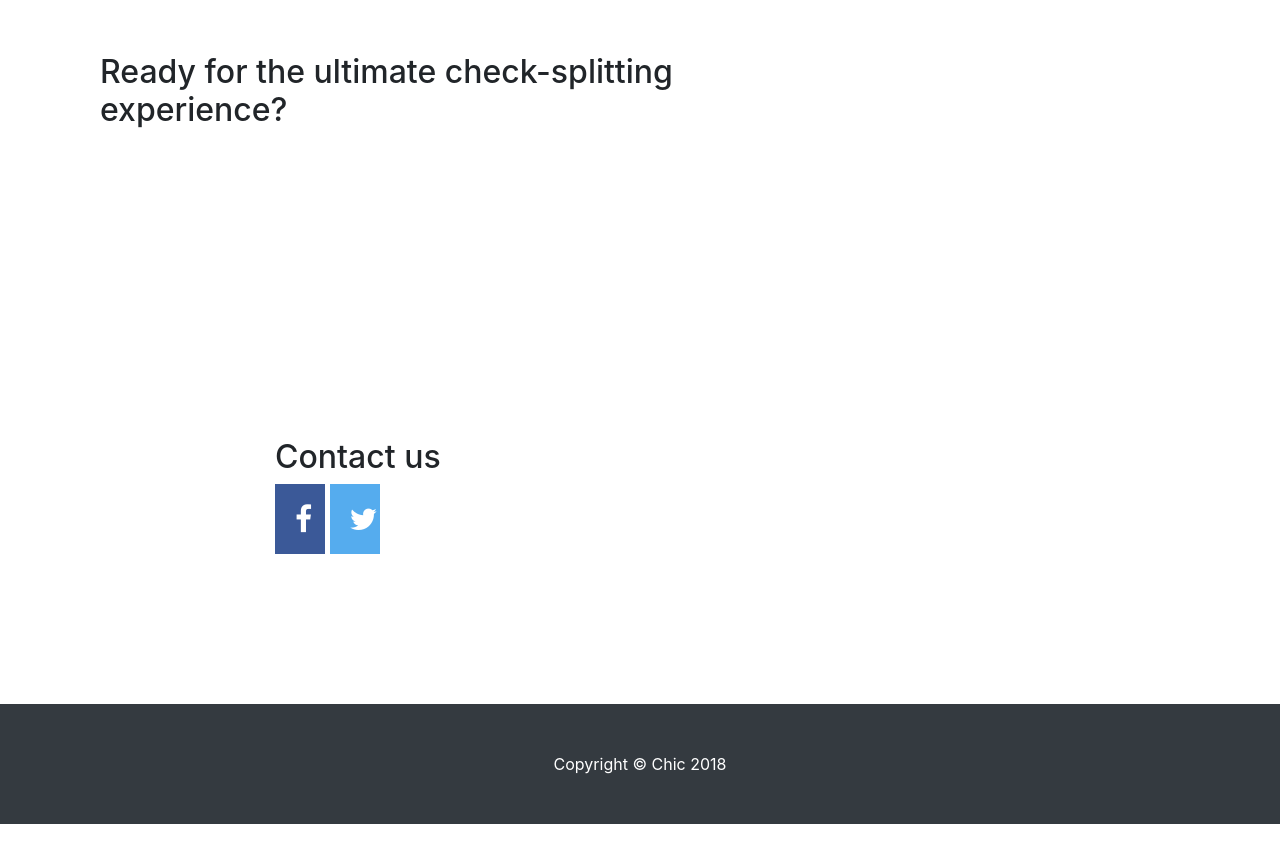
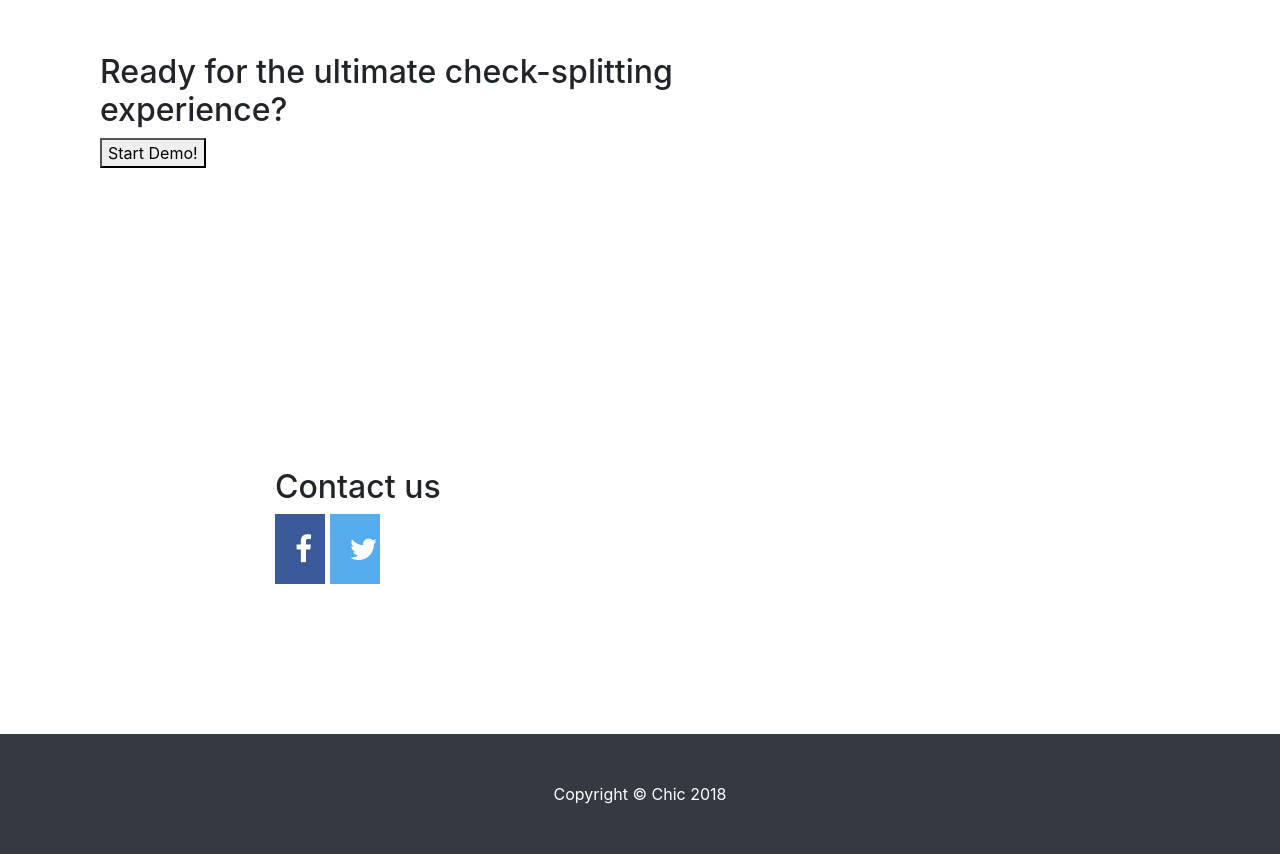
Before and after one commit to neamtsabry/Chic, a website with bundled scripts: page index.html in a window 1280 px wide. Shown: the part 2080-2934 px from the top of the page. Before the commit the page ends 2904 px from the top, so only its background shows below. Built offline with nearby package versions, Linux system fonts and the light colour scheme.

Commit message:
Update index.html

```diff
--- a/index.html
+++ b/index.html
@@ -110,7 +110,7 @@
            <div class="row">
               <div class="col-lg-8 mx-autp">
                 <h2>Ready for the ultimate check-splitting experience?</h2>
-                <a href="#"></a>
+                <button class="button">Start Demo!</button>
               </div>
           </div>
     </div>
```
